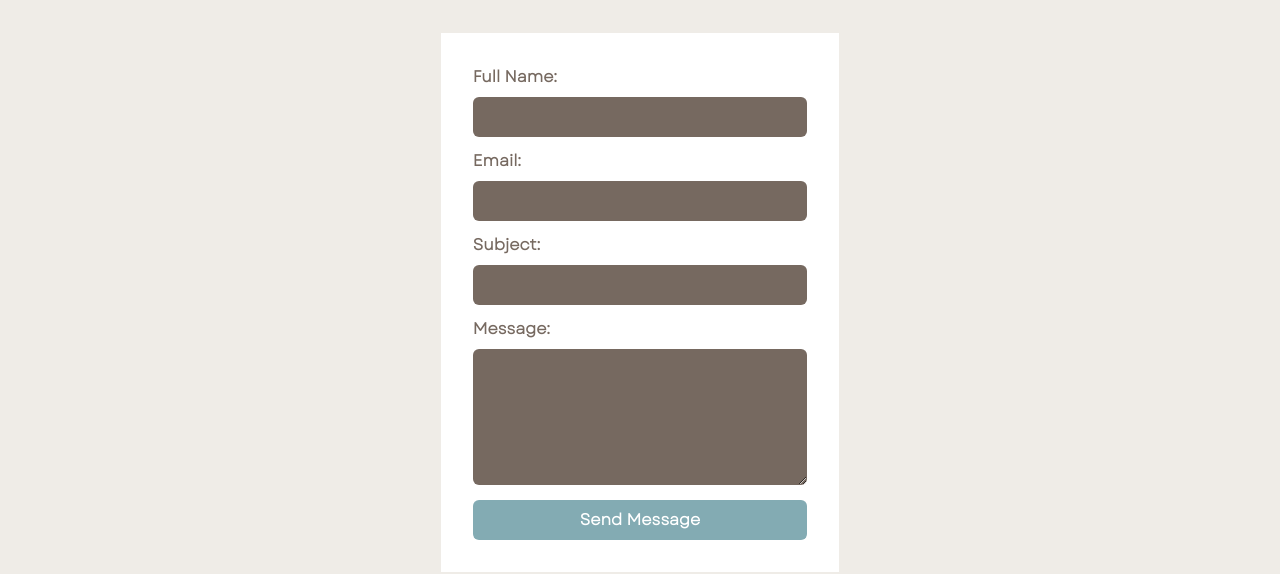
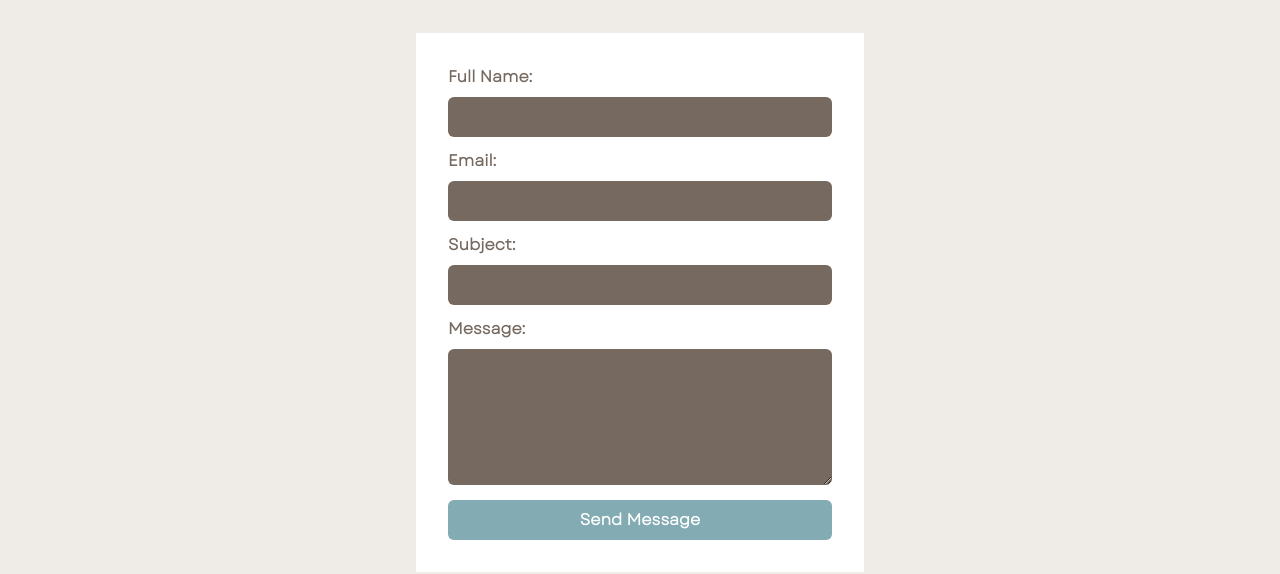
Before and after one commit to aa096/frontend-frameworks-ca, a React (Vite) app: page /contact in a window 1280 px wide. Shown: the part 226-800 px from the top of the page. Built offline with nearby package versions, Linux system fonts and the light colour scheme.

Commit message:
updated contact form

```diff
--- a/src/components/contactForm.jsx
+++ b/src/components/contactForm.jsx
@@ -1,8 +1,13 @@
 import { useForm } from "react-hook-form";
 import { yupResolver } from "@hookform/resolvers/yup";
+import { useState } from "react"; // Import useState
 import schema from "../validation/formSchema.jsx";
+import { FontAwesomeIcon } from "@fortawesome/react-fontawesome";
+import { faEnvelope } from "@fortawesome/free-solid-svg-icons";
 
 function ContactForm() {
+  const [formSubmitted, setFormSubmitted] = useState(false); // State to track form submission
+
   const {
     register,
     handleSubmit,
@@ -11,83 +16,88 @@ function ContactForm() {
     resolver: yupResolver(schema),
   });
 
-
   const onSubmit = (data) => {
     console.log(data);
+    setFormSubmitted(true);
   };
 
   return (
     <div className="flex mt-4 justify-center">
-     <form className="bg-white p-8 flex justify-center" onSubmit={handleSubmit((data) => { onSubmit(data);})}>
+      <div className="w-full max-w-md">
+        {formSubmitted && (
+          <div className="text-primary font-bold mb-4 text-center">
+            <FontAwesomeIcon icon={faEnvelope} />
+            <p>Your message has been successfully posted to the console!</p>
+          </div>
+        )}
+
+        <form
+          className="bg-white p-8"
+          onSubmit={handleSubmit((data) => {
+            onSubmit(data);
+          })}
+        >
           <fieldset>
-          <div className="form-control w-full max-w-md mx-auto">
+            <div className="form-control w-full">
               <label className="label">
                 <span className="label-text text-center w-full font-bold">Full Name:</span>
               </label>
               <input
                 className="p-2 bg-secondary text-white rounded-md w-full mt-2"
-              {...register("fullName", {
-                required: "Full name is required",
-                minLength: { value: 3, message: "Full name must be at least 3 characters" }
-              })}
+                {...register("fullName")}
                 type="text"
               />
-            {errors.fullName && <span>{errors.fullName.message}</span>}
+              <span>{errors.fullName?.message}</span>
             </div>
 
-          <div className="form-control w-full max-w-md mx-auto mt-3">
+            <div className="form-control w-full mt-3">
               <label className="label">
                 <span className="label-text text-center w-full font-bold">Email:</span>
               </label>
               <input
                 className="p-2 bg-secondary text-white rounded-md w-full mt-2"
-              {...register("email", {
-                required: "Email is required",
-                pattern: { value: /^[A-Z0-9._%+-]+@[A-Z0-9.-]+\.[A-Z]{2,}$/i, message: "Invalid email address" }
-              })}
+                {...register("email")}
                 type="email"
               />
               {errors.email && <span>{errors.email.message}</span>}
             </div>
 
-          <div className="form-control w-full max-w-md mx-auto mt-3">
+            <div className="form-control w-full mt-3">
               <label className="label">
                 <span className="label-text text-center w-full font-bold">Subject:</span>
               </label>
               <input
                 className="p-2 bg-secondary text-white rounded-md w-full mt-2"
-              {...register("subject", {
-                required: "Subject is required",
-                minLength: { value: 3, message: "Subject must be at least 3 characters" }
-              })}
+                {...register("subject")}
                 type="text"
               />
               {errors.subject && <span>{errors.subject.message}</span>}
             </div>
 
-          <div className="form-control w-full max-w-md mx-auto mt-3">
+            <div className="form-control w-full mt-3">
               <label className="label">
                 <span className="label-text text-center w-full font-bold">Message:</span>
               </label>
               <textarea
                 className="p-2 bg-secondary text-white rounded-md w-full mt-2"
-              {...register("body", {
-                required: "Message is required",
-                minLength: { value: 3, body: "Message must be at least 3 characters" }
-              })}
+                {...register("body")}
                 rows="5"
               />
               {errors.body && <span>{errors.body.message}</span>}
             </div>
 
-          <div className="form-control w-full max-w-md mx-auto">
-            <button type="submit" className="bg-primary hover:bg-primary mt-2 text-white font-bold py-2 px-4 rounded-md w-full">
+            <div className="form-control w-full">
+              <button
+                type="submit"
+                className="bg-primary hover:bg-primary mt-2 text-white font-bold py-2 px-4 rounded-md w-full"
+              >
                 Send Message
               </button>
             </div>
           </fieldset>
         </form>
       </div>
+    </div>
   );
 }
 
--- a/src/components/validation/formSchema.jsx
+++ b/src/components/validation/formSchema.jsx
@@ -6,7 +6,8 @@ const schema = Yup.object().shape({
     .min(3, 'Full name must be at least 3 characters'),
   email: Yup.string()
     .required('Email is required')
-    .email('Invalid email address'),
+    .email('Invalid email address')
+    .matches(/^[A-Z0-9._%+-]+@[A-Z0-9.-]+\.[A-Z]{2,}$/i, 'Invalid email format'),
   subject: Yup.string()
     .required('Subject is required')
     .min(3, 'Subject must be at least 3 characters'),
```
Lines whose indentation alone changed are shown as unchanged.
